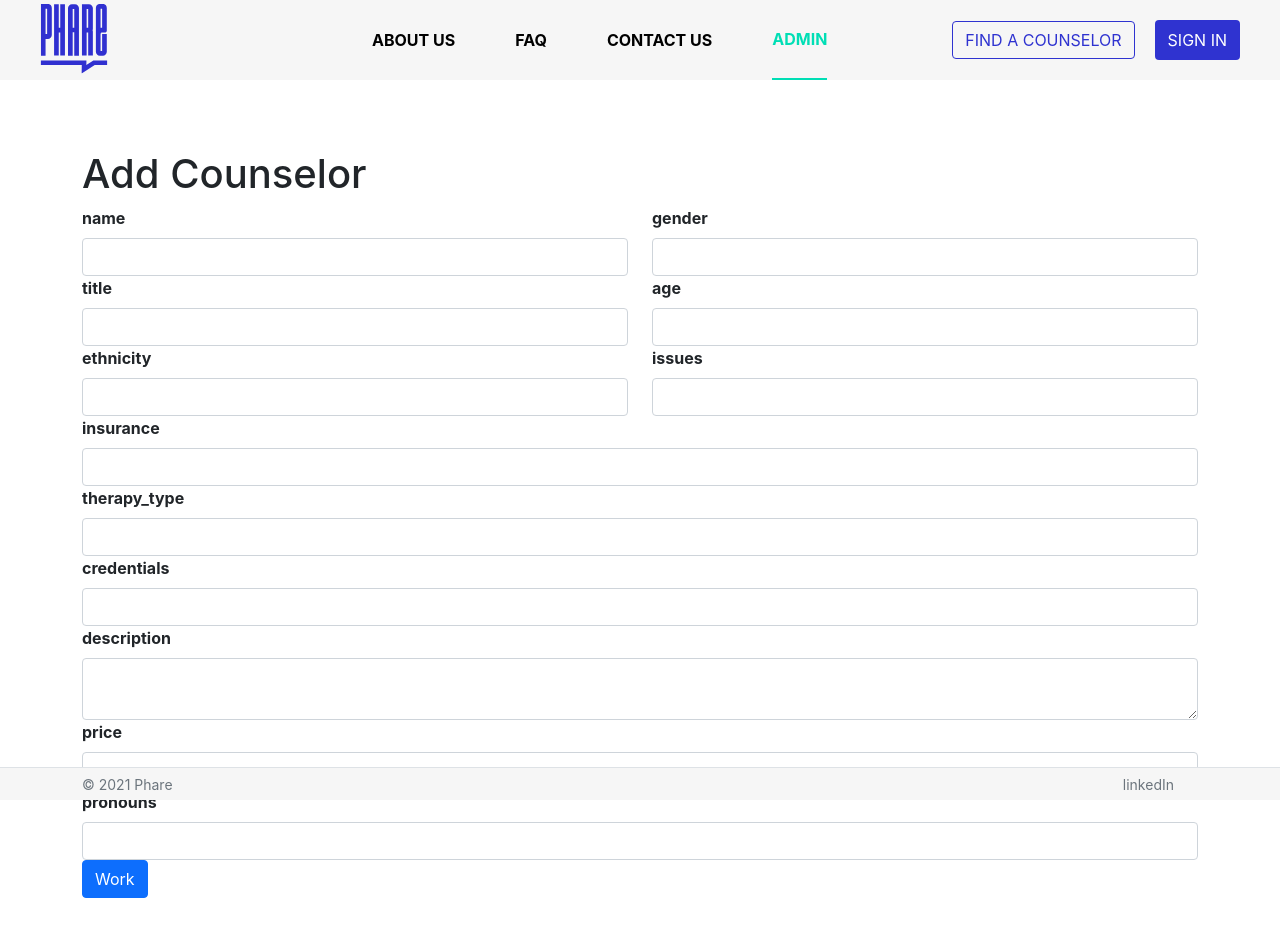
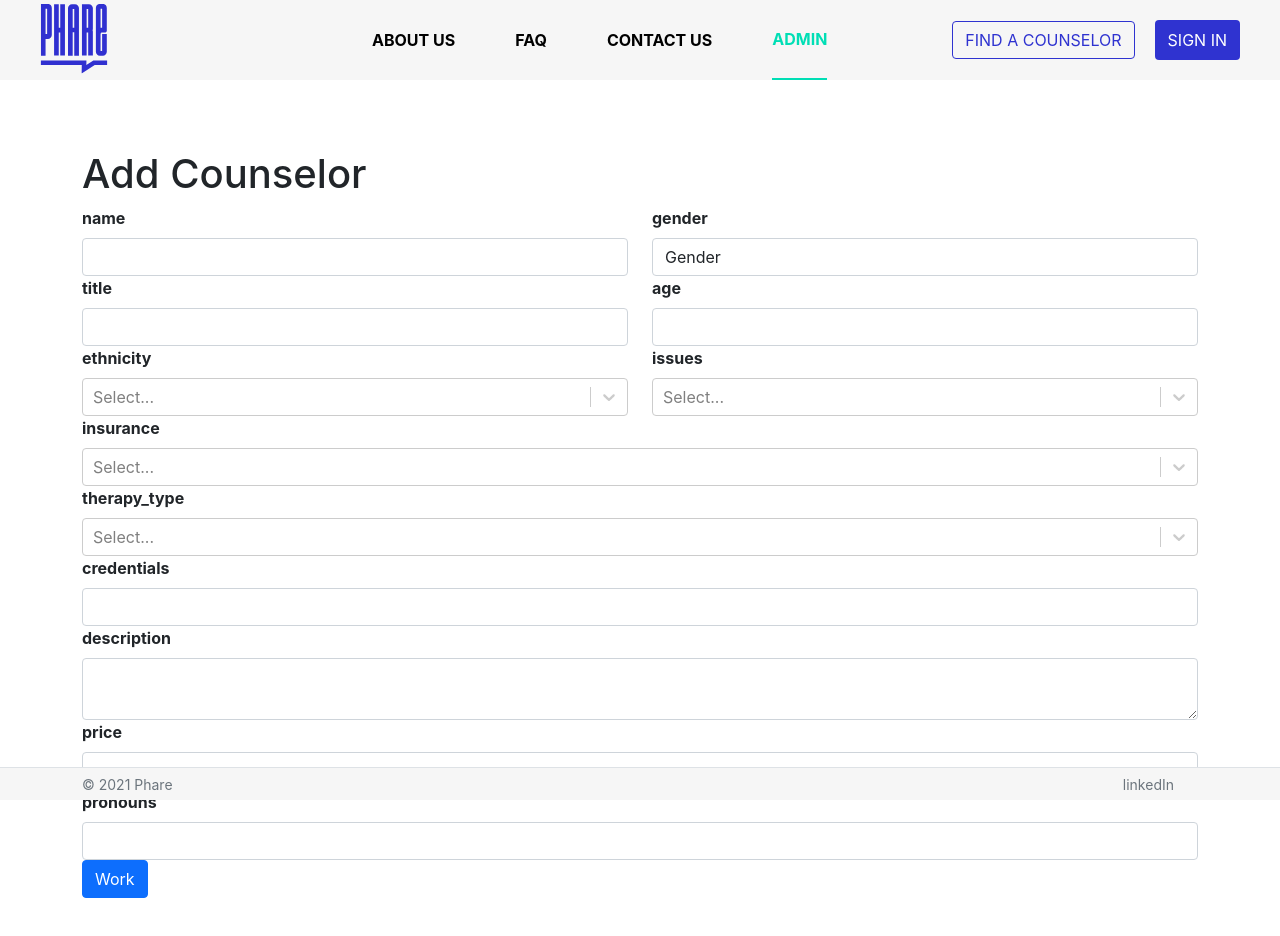
Before and after one commit to imcinnes31/Pricing-Tool, a React (Create React App) app in the folder client/: page /register in a window 1280 px wide. Shown: the top 936 px of the page. Built offline with nearby package versions, Linux system fonts and the light colour scheme.

Commit message:
Update: Add counselor fully working
Still need:
filter options for credentials, find out what credentials are.
Id, date, profile picture.
What other information on the counselors need to be updated.
Styling.

```diff
--- a/client/src/components/MultiSelector.jsx
+++ b/client/src/components/MultiSelector.jsx
@@ -3,15 +3,19 @@ import Select from 'react-select'
 
 
 // Component for the Register page multi selectors.
-export default function MultiSelector({options, name, onChange }) {
-    //options here is one list from filters.
-    //convert options in format of Select component
+export default function MultiSelector({filters, id, onChange }) {
+  //options here is one list from filters.
 
-    const [optionSelected, setSelectedOptions] = useState([]);
+  //convert options in format of Select component
+  const options = filters.list.map((item, index) => ({value: index, label: item}));
 
-  const handleChange = (selected) => {
-    onChange({ name, category: selected.value });
-    //console.log(selected)
+  const [optionSelected, setSelectedOptions] = useState([]);
+
+  const handleChangeInner = (selected) => {
+    // console.log(selected)
+    const optionsSelected = selected.map((item) => item.label);
+    onChange({ id, optionsSelected});
+
     setSelectedOptions(selected);
   };
 
@@ -20,9 +24,11 @@ export default function MultiSelector({options, name, onChange }) {
       options={options}
       isLoading={!options}
       closeMenuOnSelect={true}
-      onChange={handleChange}
+      onChange={handleChangeInner}
       value={optionSelected}
-      name={name}
+      id={id}
+      required
+      isMulti
     />
   );
 }
--- a/client/src/pages/Register.jsx
+++ b/client/src/pages/Register.jsx
@@ -3,6 +3,7 @@ import Axios from "axios";
 import { Form, Row, Col, Container, Button } from "react-bootstrap";
 
 import { FILTERS } from "../constants/filters";
+import MultiSelector from "../components/MultiSelector";
 
 const { useState } = React;
 
@@ -12,30 +13,9 @@ export default function Register() {
     pfp: "https://picsum.photos/360/240?random=0",
     date: "2021-05-31T12:04:39.572Z",
   });
-  const [ethnicity, setEthnicity] = useState([]);
 
-
-  const counselor_data = {
-    id: "3cfacbf3-5ba4-4827-8577-235aa3fa1aa8",
-    name: "",
-    gender: "",
-    title: "",
-    age: 0,
-    ethnicity: ethnicity,
-    issues: ["adoption"],
-    insurance: ["ceridian"],
-    therapy_type: ["cognitive_behavioural"],
-    credentials: ["a"],
-    description:
-      "ut libero sit aut totam inventore sunt\nporro sint qui sunt molestiae\nconsequatur cupiditate qui iste ducimus adipisci\ndolor enim assumenda soluta laboriosam amet iste delectus hic",
-    price: 219,
-    pfp: "https://picsum.photos/360/240?random=0",
-    pronouns: "She/Her/her's",
-    date: "2021-05-31T12:04:39.572Z",
-  };
-  const postTest = () => {};
   const submitTest = (e) => {
-    alert(JSON.stringify(form));
+    // alert(JSON.stringify(form));
     Axios.post("/api/insertCounselor", form);
     e.preventDefault();
   };
@@ -47,11 +27,10 @@ export default function Register() {
     });
   };
 
-  const handleChangeArray = (e) => {
-
+  const handleChangeArray = (selected) => {
     setForm({
       ...form,
-      [e.target.id]: [e.target.value],
+      [selected.id]: selected.optionsSelected,
     });
   };
   return (
@@ -72,11 +51,18 @@ export default function Register() {
           <Col>
             <Form.Label>gender</Form.Label>
             <Form.Control
-              type="text"
+              as="select"
               id="gender"
               onChange={handleChange}
               required
-            ></Form.Control>
+            >
+              <option disabled selected value="">
+                Gender
+              </option>
+              <option value="Male">Male</option>
+              <option value="Female">Female</option>
+              <option value="Other">Other</option>
+            </Form.Control>
           </Col>
         </Row>
         <Row>
@@ -103,39 +89,40 @@ export default function Register() {
         <Row>
           <Col>
             <Form.Label>ethnicity</Form.Label>
-
-            <Form.Control
-              type="text"
+            <MultiSelector
+              filters={FILTERS[5]}
               id="ethnicity"
               onChange={handleChangeArray}
-              required
-            ></Form.Control>
+            />
           </Col>
           <Col>
             <Form.Label>issues</Form.Label>
-            <Form.Control
-              type="text"
+            <MultiSelector
+              filters={FILTERS[0]}
               id="issues"
-              onChange={handleChange}
-              required
-            ></Form.Control>
+              onChange={handleChangeArray}
+            />
           </Col>
         </Row>
         <Form.Label>insurance</Form.Label>
-        <Form.Control
-          type="text"
+        <MultiSelector
+          filters={FILTERS[1]}
           id="insurance"
-          onChange={handleChange}
-          required
-        ></Form.Control>
+          onChange={handleChangeArray}
+        />
         <Form.Label>therapy_type</Form.Label>
-        <Form.Control
-          type="text"
+        <MultiSelector
+          filters={FILTERS[3]}
           id="therapy_type"
-          onChange={handleChange}
-          required
-        ></Form.Control>
+          onChange={handleChangeArray}
+        />
         <Form.Label>credentials</Form.Label>
+        {/* NEED INFO ON CREDENTIAL CATEGORIES */}
+        {/* <MultiSelector
+          filters={FILTERS[]}
+          id="credentials"
+          onChange={handleChangeArray}
+        /> */}
         <Form.Control
           type="text"
           id="credentials"
```
